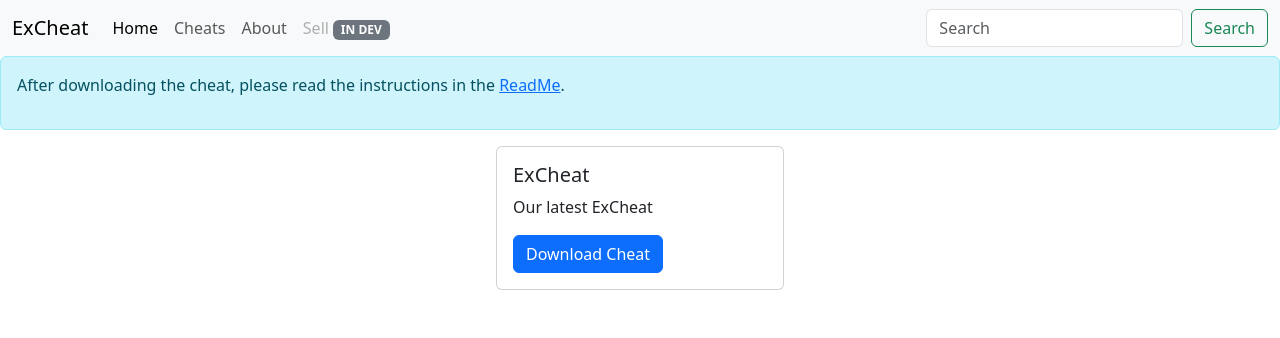
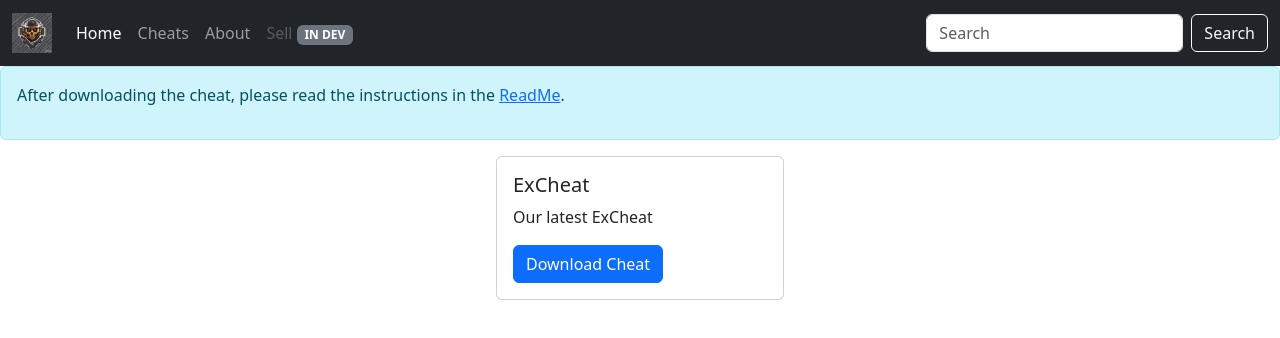
Before and after one commit to Pal-company/Excheat, a plain HTML site: page Cheats.html in a window 1280 px wide. Drawn offline with nearby package versions, Linux system fonts and the light colour scheme.

Commit message:
Updated the nav bar

```diff
--- a/Cheats.html
+++ b/Cheats.html
@@ -11,21 +11,20 @@
 
 </head>
 <body>
-  <nav class="navbar navbar-expand-lg bg-body-tertiary" id="navbar">
+  <nav class="navbar navbar-expand-lg navbar-dark bg-dark" id="navbar">
     <div class="container-fluid">
-      <a class="navbar-brand" href="#">ExCheat</a>
+      <a class="navbar-brand" href="#"><img src="stable-diffusion-xl.jpg" alt="ExCheat" style="height: 40px;"></a>
       <button class="navbar-toggler" type="button" data-bs-toggle="collapse" data-bs-target="#navbarSupportedContent" aria-controls="navbarSupportedContent" aria-expanded="false" aria-label="Toggle navigation">
         <span class="navbar-toggler-icon"></span>
       </button>
       <div class="collapse navbar-collapse" id="navbarSupportedContent">
         <ul class="navbar-nav me-auto mb-2 mb-lg-0">
           <li class="nav-item">
-            <a class="nav-link active" aria-current="page" href="./index.html">Home</a>
+            <a class="nav-link active" aria-current="page" href="#">Home</a>
           </li>
           <li class="nav-item">
-            <a class="nav-link" href="#">Cheats</a>
+            <a class="nav-link" href="./Cheats.html">Cheats</a>
           </li>
-
           <li class="nav-item">
             <a class="nav-link" href="./about.html">About</a>
           </li>
@@ -35,9 +34,8 @@
         </ul>
         <form class="d-flex" role="search" onsubmit="event.preventDefault(); findWord();">
           <input id="searchInput" class="form-control me-2" type="search" placeholder="Search" aria-label="Search">
-          <button class="btn btn-outline-success" type="submit">Search</button>
+          <button class="btn btn-outline-light" type="submit">Search</button>
         </form>
-
       </div>
     </div>
   </nav>
```
Also changed, not shown: about.html (+5 -7 lines), index.html (+3 -4 lines).
